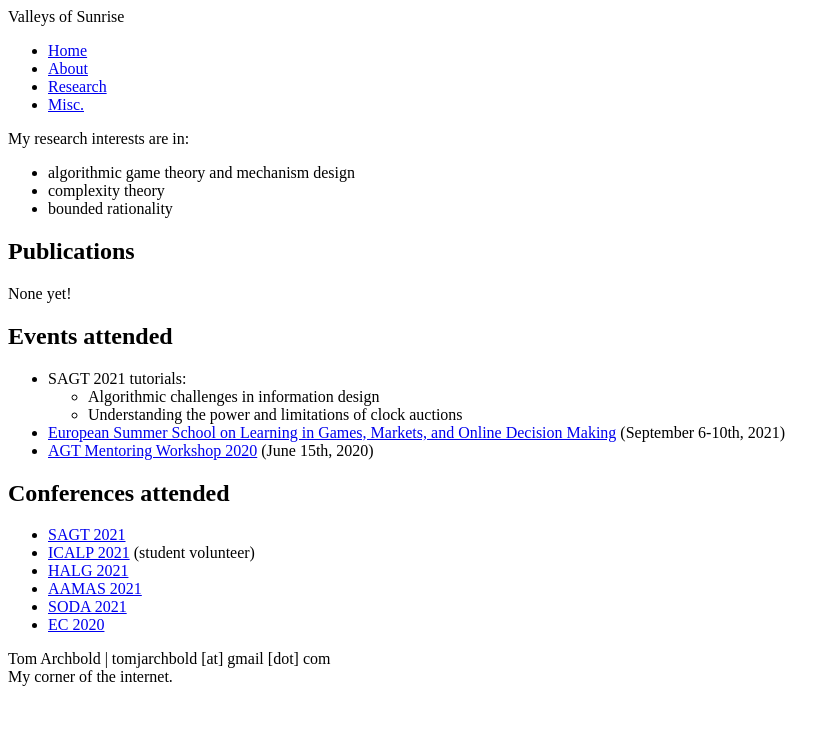
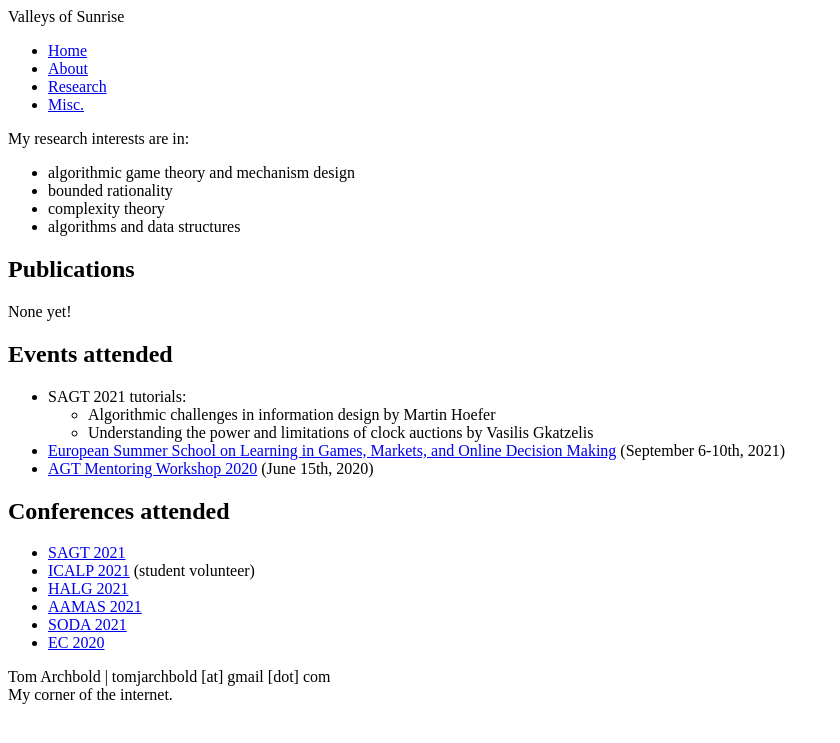
Before and after one commit to wombathead/wombathead.github.io, a Jekyll site: the page built from research.md, in a window 1280 px wide. Shown: the top 743 px of the page, without its empty margins (0-840 px from the left). Built offline with Jekyll 4.4.1, drawn with Linux system fonts in a browser that asks for light colours.

Commit message:
Change a few things

```diff
--- a/research.md
+++ b/research.md
@@ -8,8 +8,9 @@
 
 My research interests are in:
 - algorithmic game theory and mechanism design
+- bounded rationality
 - complexity theory
-- bounded rationality
+- algorithms and data structures
 
 ## Publications
 
@@ -18,8 +19,8 @@
 ## Events attended
 
 - SAGT 2021 tutorials:
-  - Algorithmic challenges in information design
-  - Understanding the power and limitations of clock auctions
+  - Algorithmic challenges in information design by Martin Hoefer
+  - Understanding the power and limitations of clock auctions by Vasilis Gkatzelis
 - [European Summer School on Learning in Games, Markets, and Online Decision
 Making](https://sites.google.com/a/diag.uniroma1.it/algadimar/european-summer-school-september-6-10-2021)
 (September 6-10th, 2021)
```
Also changed, not shown: _posts/2021-09-14-netctl-note.md (+13 -8 lines), about.md (+4 -5 lines), misc.md (+1 -1 lines).
